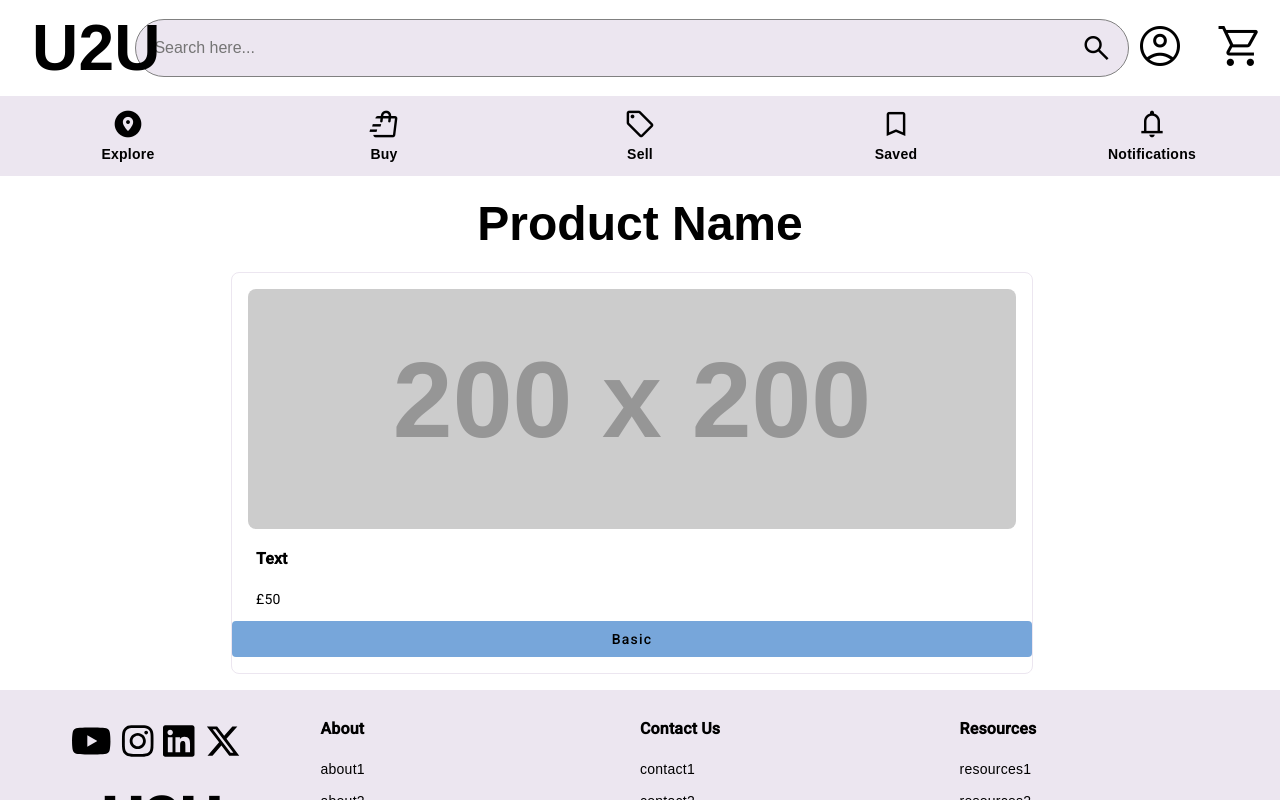
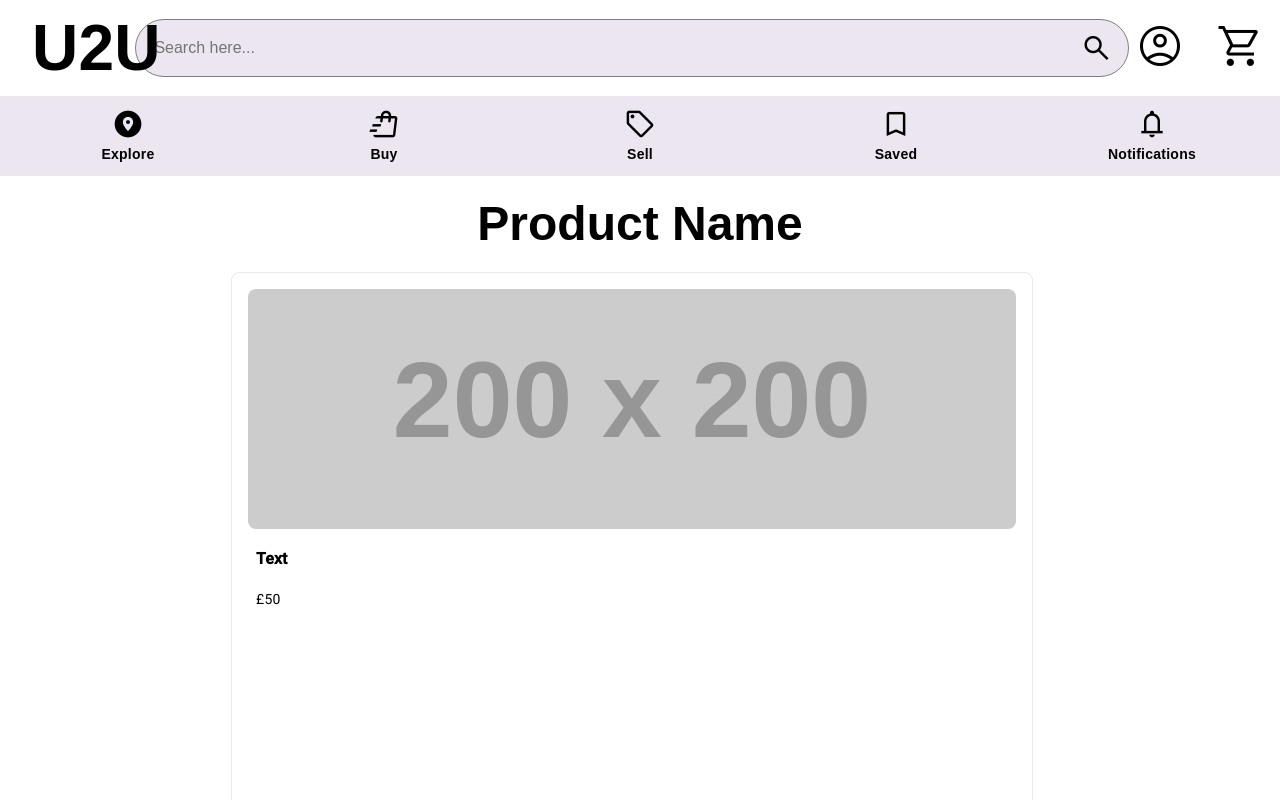
Before and after one commit to LW95x/marketplace-frontend, an Angular app: page /product in a window 1280 px wide. Shown: the top 800 px of the page. Built offline with nearby package versions, Linux system fonts and the light colour scheme.

Commit message:
button modifications, styling changes

```diff
--- a/src/app/pages/product/product.component.css
+++ b/src/app/pages/product/product.component.css
@@ -12,10 +12,11 @@
     border-style: solid;
     border-radius: 0.5rem;
     width: 50rem;
-    height: 25rem;
+    height: 40rem;
     margin-right: 1rem;
     display: flex;
     flex-direction: column;
+
 }
 
 .product-header {
@@ -42,10 +43,17 @@
 }
 
 .custom-button {
-    background-color: #77a6da !important;
+    background-color: #ECE6F0 !important;
     transition: background-color 1s;
+    width: 10rem;
+    height: 3rem;
+    align-self: flex-end;
+    margin-right: 1rem;
+    margin-bottom: 1rem;
+    margin-top: auto;
+    border: 1px solid black;
 }
 
 .custom-button:hover {
-    background-color: #558cb3;
+    background-color: #D6CFDB;
 }
--- a/src/app/pages/product/product.component.html
+++ b/src/app/pages/product/product.component.html
@@ -13,7 +13,7 @@
         <h3 style="font-weight: bold;">Text</h3>
         <p>£50</p>
       </div>
-      <button mat-flat-button class="custom-button">Basic</button>
+      <button mat-flat-button class="custom-button">Add To Basket</button>
     </div>
   </div>
 </div>
```
